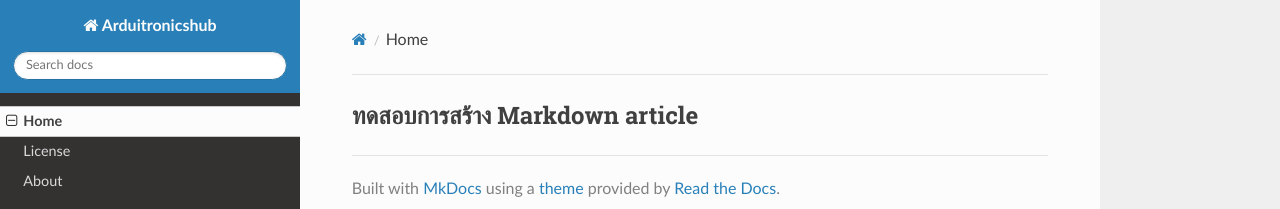
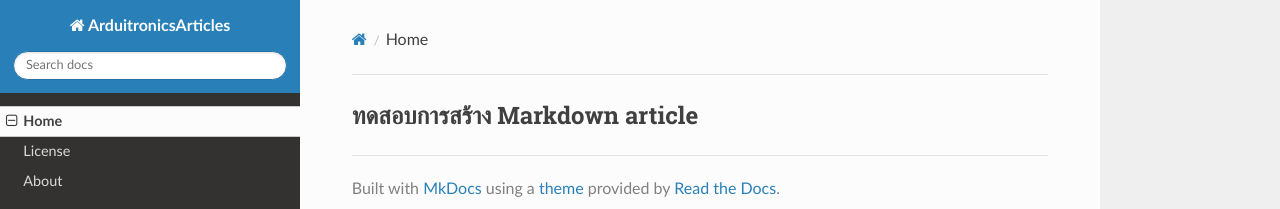
Before and after one commit to arduitronics/articles, an MkDocs documentation site: the page built from docs/index.md, in a window 1280 px wide. Shown: the top 209 px of the page. Built offline with MkDocs 1.6.1, drawn with Linux system fonts in a browser that asks for light colours; nearby versions of some CDN libraries.

Commit message:
change website name

```diff
--- a/mkdocs.yml
+++ b/mkdocs.yml
@@ -1,4 +1,4 @@
-site_name: Arduitronicshub
+site_name: ArduitronicsArticles
 nav:
     - Home: index.md
     - License: License.md
```
Also changed, not shown: site/404.html, site/License/index.html, site/about/index.html, site/index.html, site/search.html, 1 other file.
